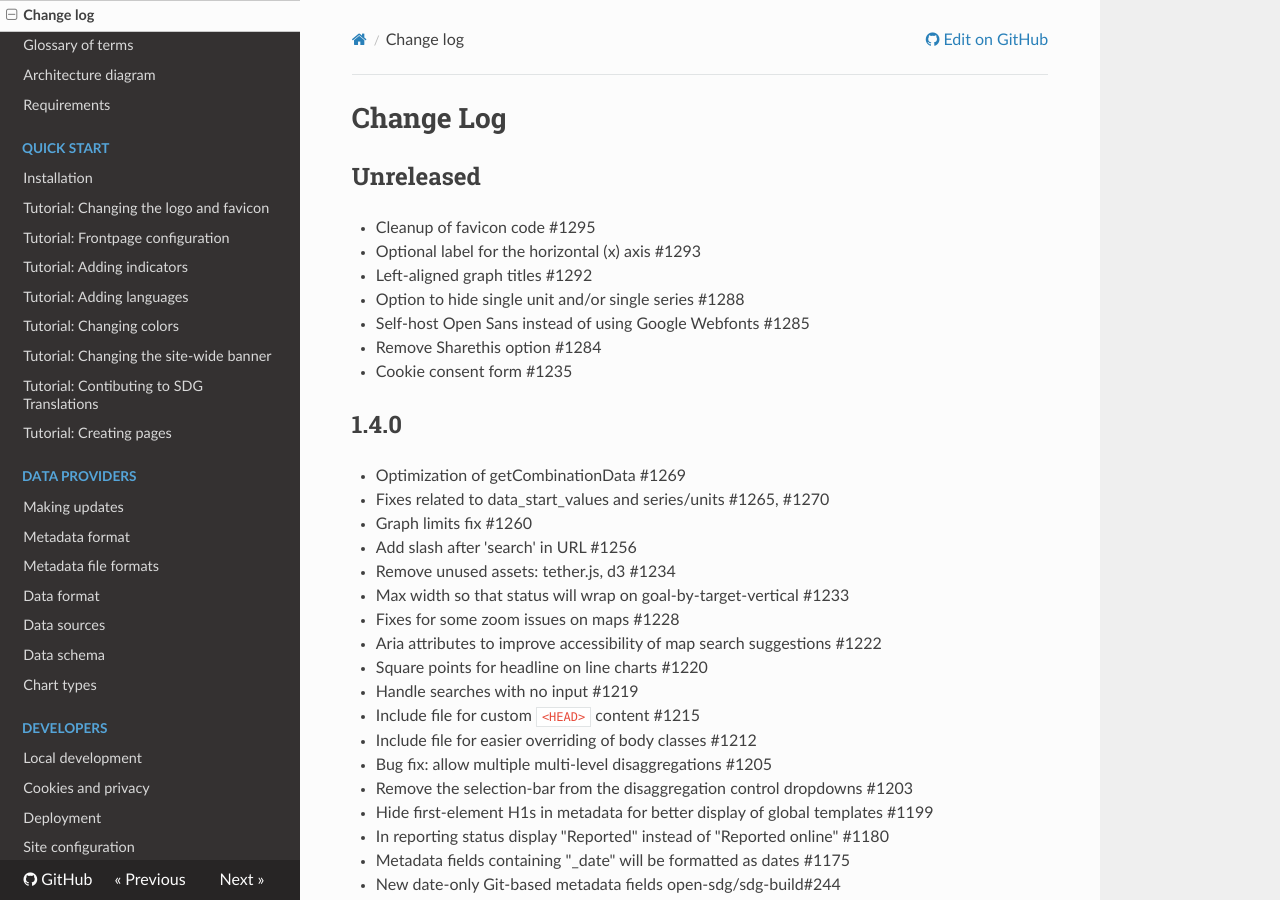
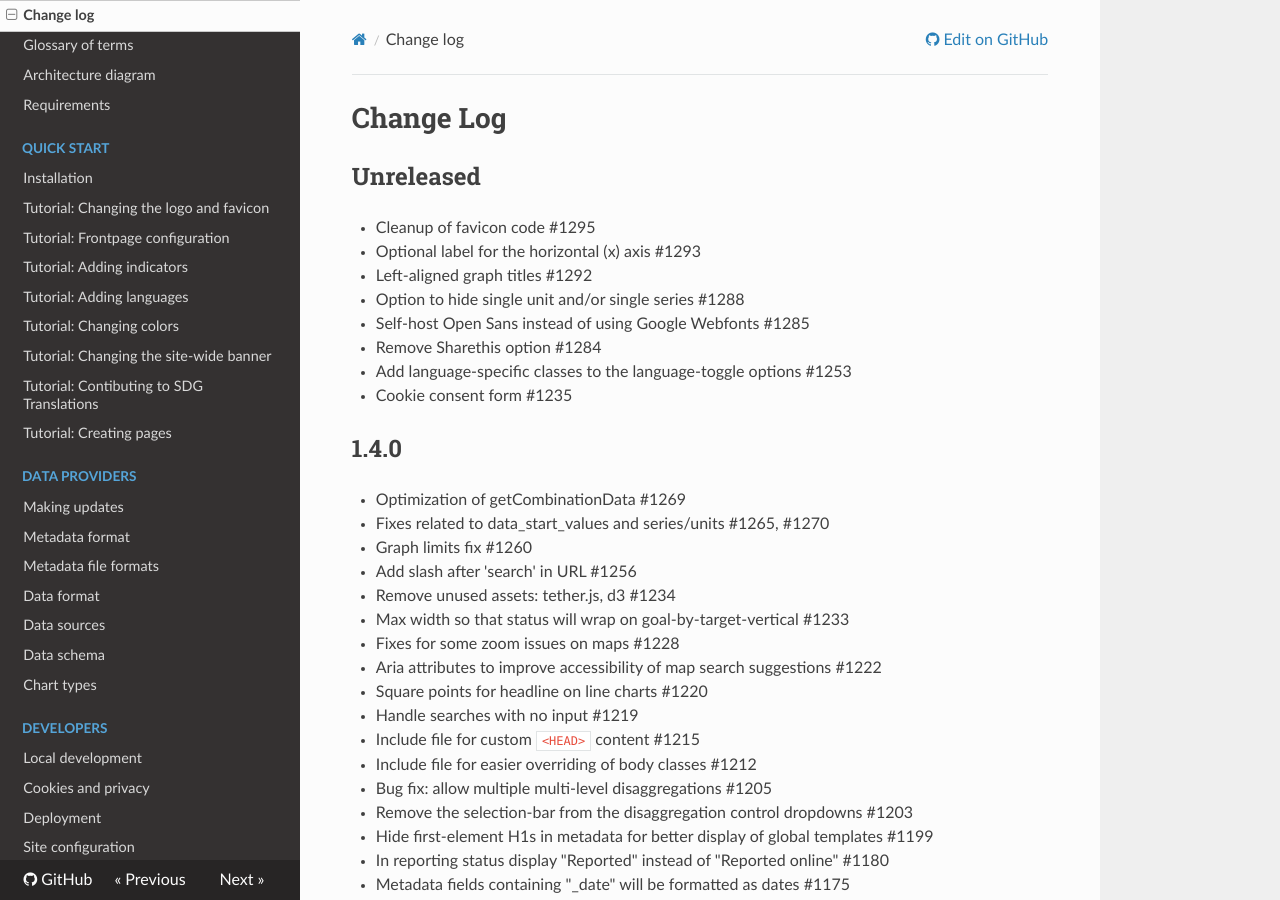
Before and after one commit to open-sdg/open-sdg, an MkDocs documentation site: the page built from docs/changelog.md, in a window 1280 px wide and 900 px high. Built offline with MkDocs 1.6.1, drawn with Linux system fonts in a browser that asks for light colours; nearby versions of some CDN libraries; old or Windows-style settings are respelled for this version of MkDocs.

Commit message:
Changelog

```diff
--- a/docs/changelog.md
+++ b/docs/changelog.md
@@ -8,6 +8,7 @@
 * Option to hide single unit and/or single series #1288
 * Self-host Open Sans instead of using Google Webfonts #1285
 * Remove Sharethis option #1284
+* Add language-specific classes to the language-toggle options #1253
 * Cookie consent form #1235
 
 ## 1.4.0
```
